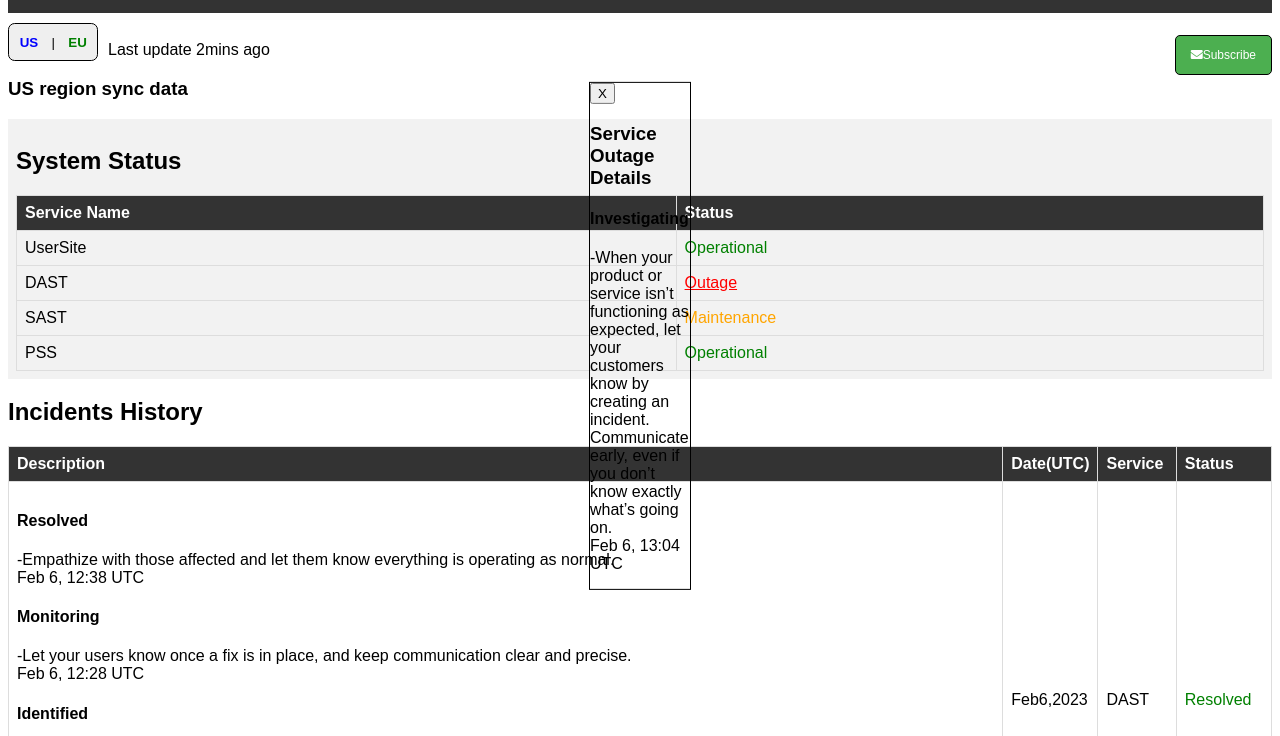
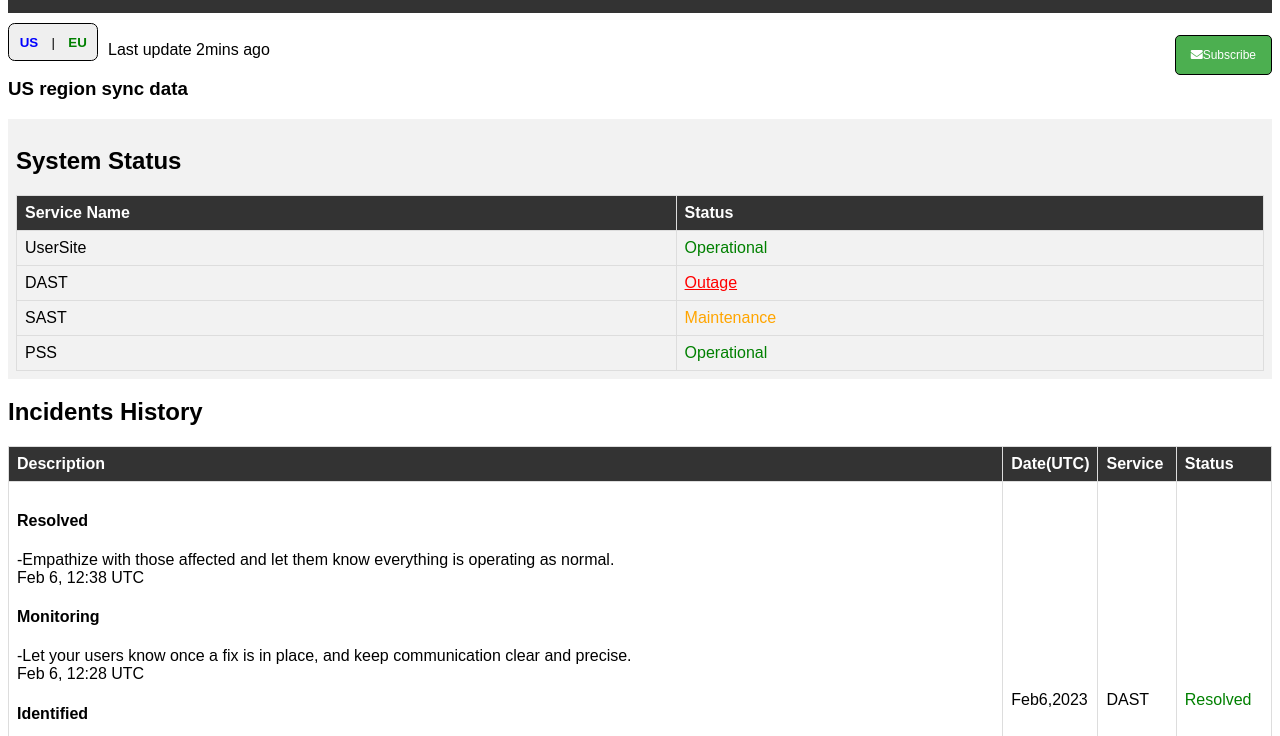
Before and after one commit to srinivas253/Teststatus, a plain HTML site: page index.html in a window 1280 px wide. Shown: the part 64-800 px from the top of the page. Drawn offline with Linux system fonts and the light colour scheme; no server answers.

Commit message:
Update index.html

```diff
--- a/index.html
+++ b/index.html
@@ -29,7 +29,7 @@
   <input type="email" id="email-input" placeholder="Enter your email address">
   <button id="submit-email">Subscribe Via Mail</button>
   </div></div>
-      <div id="outage-modal" styel="display:none;">
+      <div id="outage-modal" style="display:none;">
         <input id="btnClose2" type="button" onClick="Close()" Value="X">
         <h3> Service Outage Details<h3>
         <p><h4>Investigating</h4>-When your product or service isn’t functioning as expected, let your customers know by creating an incident.
```
